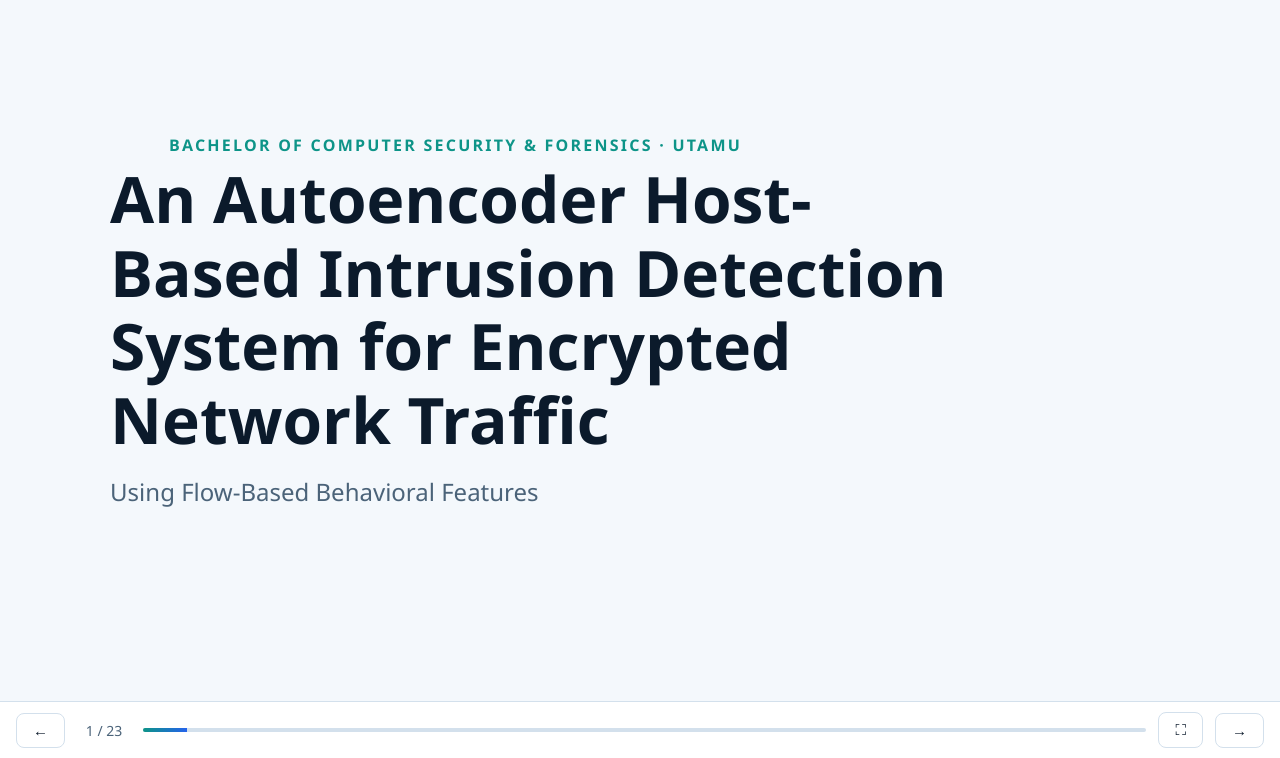
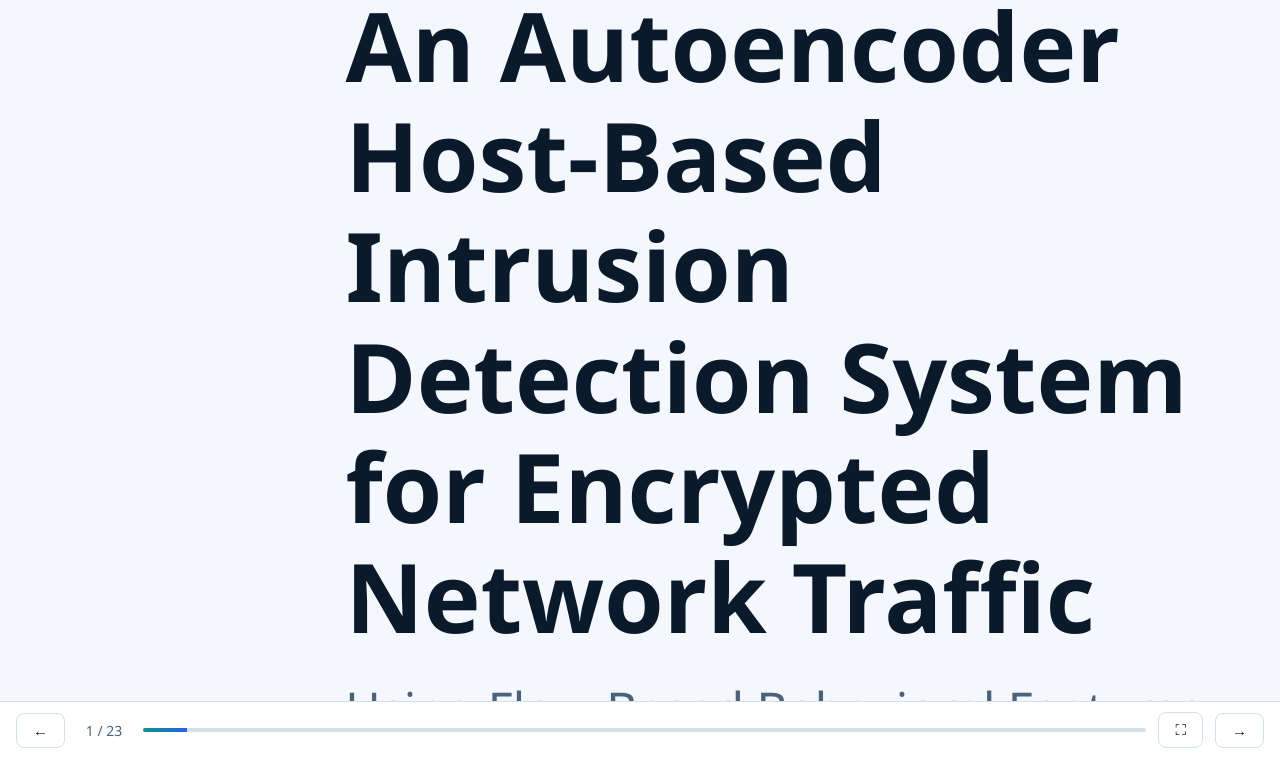
Before and after one commit to mivulenelson/autoencoder-documentation-and-slides, a plain HTML site: page index.html in a window 1280 px wide. Shown: the part 42-800 px from the top of the page. Drawn offline with Linux system fonts and the light colour scheme.

Commit message:
Update index.html

```diff
--- a/index.html
+++ b/index.html
@@ -57,7 +57,7 @@
 var P=function(t,a){return'<div class="two"><div>'+t+'</div><div>'+a+'</div></div>'};
 var F=function(a){return'<div class="net">'+a.map(function(x){return'<span>'+x[0]+(x[1]?'<small>'+x[1]+'</small>':'')+'</span>'}).join('<i>→</i>')+'</div>'};
 var S=[
-'<div class="k" style="margin-left:10%; font-size:1em">Bachelor of Computer Security &amp; Forensics · UTAMU</div><h1 style="margin-left:5%; font-size:4em">An Autoencoder Host-Based Intrusion Detection System for Encrypted Network Traffic</h1><div class="meta" style="margin-bottom:12px; margin-left:5%; font-size:1.5em">Using Flow-Based Behavioral Features</div><div class="meta"></div>',
+'<div class="k" style="margin-left:20%; font-size:2em">Bachelor of Computer Security &amp; Forensics · UTAMU</div><h1 style="margin-left:25%; font-size:6em">An Autoencoder Host-Based Intrusion Detection System for Encrypted Network Traffic</h1><div class="meta" style="margin-bottom:12px; margin-left:25%; font-size:3em">Using Flow-Based Behavioral Features</div><div class="meta"></div>',
 ['Presenters &amp; Project',C([['Nelson Mivule','MAY23/CSF/2990U/F<br>Co-developer and presenter'],['Erecho Jonathan','MAY23/CSF/3335U/F<br>Co-developer and presenter'],['Project title','An Autoencoder Host-Based Intrusion Detection System for Encrypted Network Traffic Using Flow-Based Behavioral Features'],['Supervisor','Mr. Senfuka Huzaifah, School of Computing and Engineering, UTAMU']])+'<div class="note">Today: how existing IDS tools work, how ours differs, the architecture, the features, the challenges, and the documentation. Then we show the system live.</div>'],
 ['Literature Review: How IDS Work',L(['An IDS watches a network or host for suspicious activity and policy violations, then alerts the security team.','<b>Signature-based:</b> compares traffic with a database of known attack patterns (Snort, Suricata). Fast and precise for known threats, blind to new ones.','<b>Anomaly-based:</b> learns what normal looks like and flags deviations (Zeek-style baselining). Can catch novel attacks, but needs tuning.','<b>The encrypted-traffic problem:</b> with TLS, HTTPS and VPNs, payloads are unreadable, so pattern matching fails unless traffic is decrypted, which raises privacy, legal and performance issues.'])],
 ['How OSSEC Operates',C([['Architecture','A central manager collects data from agents installed on each host.'],['What it watches','System logs, file integrity and rootkit activity, in real time.'],['Detection','A correlation engine compares host events against a large XML rule set, then alerts or triggers automated responses.'],['Limitation','Rule setup is complex and noisy. It is log-based, so it cannot analyze network traffic and is blind to encrypted flows.']])],
```
